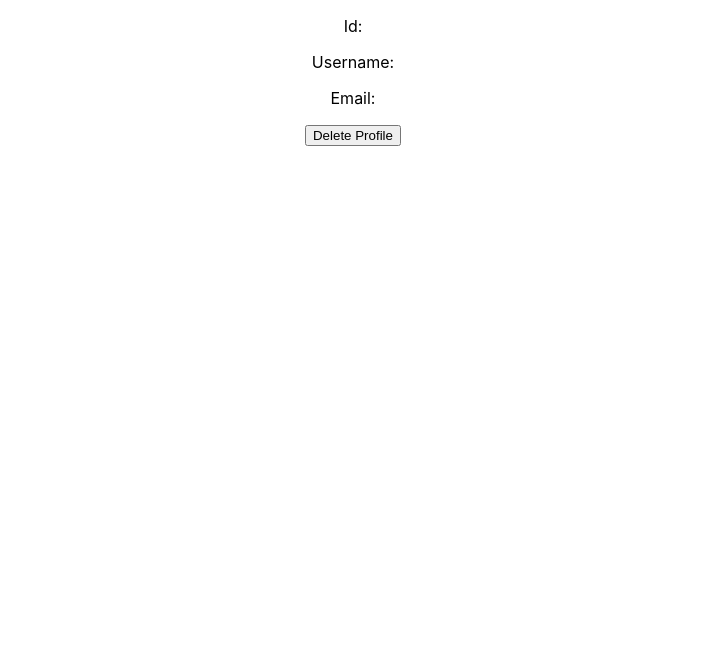
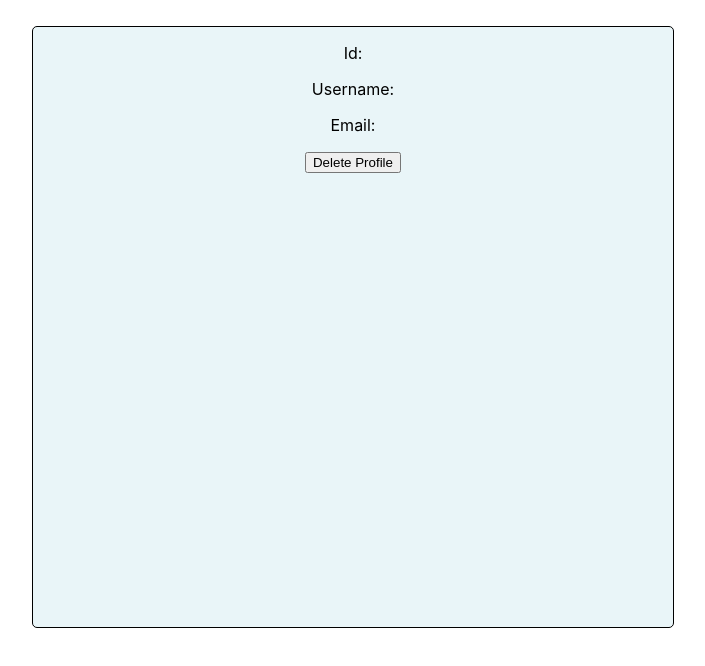
Before and after one commit to build-week-ft-School-in-the-Cloud/Front-End, a React (Create React App) app in the folder school-in-the-cloud-fe/: page /student-profile/1 in a window 1280 px wide. Shown: the top 666 px of the page, without its empty margins (287-992 px from the left). Built offline with nearby package versions, Linux system fonts and the light colour scheme; no server answers.

Commit message:
added some styling

```diff
--- a/school-in-the-cloud-fe/src/App.css
+++ b/school-in-the-cloud-fe/src/App.css
@@ -1,5 +1,7 @@
 .App {
   text-align: center;
+  background-color:#50BDE4;
+  height:100%;
 }
 
 .App-logo {
@@ -28,6 +30,12 @@
   color: #61dafb;
 }
 
+input {
+  width:15%;
+  background-color: #e9f5f8;
+  height:5%;
+}
+
 @keyframes App-logo-spin {
   from {
     transform: rotate(0deg);
--- a/school-in-the-cloud-fe/src/components/AllLoginForms/AdminLoginForm.js
+++ b/school-in-the-cloud-fe/src/components/AllLoginForms/AdminLoginForm.js
@@ -37,7 +37,6 @@ const AdminLoginForm = () => {
                 console.log(`response`, response)
                 localStorage.setItem('token', response.data.token)
                 history.push('/api/admin/users')
-
             })
 
             .catch(error => {
--- a/school-in-the-cloud-fe/src/components/AllLoginForms/StudentLoginForm.js
+++ b/school-in-the-cloud-fe/src/components/AllLoginForms/StudentLoginForm.js
@@ -48,7 +48,7 @@ const StudentLoginForm = () => {
 
 
     return (
-        <section>
+        <section className='studentWelcomePage'>
             <Link to="/">Go Back</Link>
 
             <header>
@@ -57,7 +57,7 @@ const StudentLoginForm = () => {
             </header>
 
             <form onSubmit={login}>
-                <label htmlFor="username">Username: </label>
+                <label htmlFor="username">Username:</label>
                 <input
                     type="text"
                     name="username"
--- a/school-in-the-cloud-fe/src/components/Dashboard.js
+++ b/school-in-the-cloud-fe/src/components/Dashboard.js
@@ -2,11 +2,6 @@ import React, {useEffect, useState} from 'react';
 import { axiosWithAuth } from '../utils/axiosWithAuth';
 import StudentCard from '../components/StudentCard';
 import {Link, useHistory} from 'react-router-dom';
-import StudentProfile from '../components/StudentProfile';
-
-// const initialState={
-//     users=[]
-// }
 
 
 
--- a/school-in-the-cloud-fe/src/components/StudentCard.js
+++ b/school-in-the-cloud-fe/src/components/StudentCard.js
@@ -1,13 +1,14 @@
 
 
 import React from 'react';
+import '../App.css';
 
 const StudentCard = (props) => {
     console.log(`props --->`, props)
 
 
     return (
-        <div>
+        <div className="studentCard">
             <p>Id:{props.student.id}</p>
             <p>Username:{props.student.username}</p>
             <p>Email:{props.student.email}</p>
--- a/school-in-the-cloud-fe/src/components/StudentProfile.js
+++ b/school-in-the-cloud-fe/src/components/StudentProfile.js
@@ -2,6 +2,7 @@
 import React, { useEffect, useState } from 'react';
 import { useParams, useHistory } from 'react-router-dom';
 import { axiosWithAuth } from '../utils/axiosWithAuth';
+import '../App.css';
 
 
 
@@ -40,7 +41,7 @@ const StudentProfile = (props) => {
 
 
     return (
-        <div>
+        <div className='studentProfile'>
             <p>Id:{user.id}</p>
             <p>Username:{user.username}</p>
             <p>Email:{user.email}</p>
--- /dev/null
+++ b/school-in-the-cloud-fe/src/components/WelcomePageComponents/StyleComponents.css
@@ -0,0 +1,28 @@
+.welcomePage {
+    background-color:white;
+
+}
+
+.registerSelect {
+    margin-bottom:5%;
+    width:15%;
+}
+
+.studentCard {
+    background-color: #e9f5f8;
+    width:25%;
+    margin: 0 auto;
+    border: 1px solid black;
+    border-radius: 5px;
+    margin-top:0%;
+}
+
+.studentProfile {
+    background-color: #e9f5f8;
+    width:50%;
+    min-height:75vh;
+    margin: 0 auto;
+    border: 1px solid black;
+    border-radius: 5px;
+    margin-top:2%;
+}
--- a/school-in-the-cloud-fe/src/components/WelcomePageComponents/WelcomePage.js
+++ b/school-in-the-cloud-fe/src/components/WelcomePageComponents/WelcomePage.js
@@ -10,7 +10,7 @@ import StudentSignUpForm from '../AllSignUpForms/StudentSignUpForm';
 import VolunteerSignUpForm from '../AllSignUpForms/VolunteerSignUpForm';
 
 import StudentProfile from '../../components/StudentProfile';
-
+import './StyleComponents.css';
 import {Route} from 'react-router-dom';
 import WelcomePageRoutes from '../WelcomePageComponents/WelcomePageRoutes';
 
@@ -19,7 +19,7 @@ import WelcomePageRoutes from '../WelcomePageComponents/WelcomePageRoutes';
 
 function WelcomePage() {
     return (
-        <section>
+        <section className='welcomePage'>
             <Route exact path="/" component={WelcomePageRoutes}/>
             <Route exact path='/api/admin/login' component={AdminLoginForm}/>
             <Route exact path='/api/auth/login' component={StudentLoginForm}/>
--- a/school-in-the-cloud-fe/src/components/WelcomePageComponents/WelcomePageRoutes.js
+++ b/school-in-the-cloud-fe/src/components/WelcomePageComponents/WelcomePageRoutes.js
@@ -1,5 +1,6 @@
 import React from 'react';
 import { useHistory } from 'react-router-dom';
+import './StyleComponents.css';
 
 const initialState = {
     selectOption: {
@@ -31,9 +32,9 @@ function WelcomePageRoutes() {
     return (
         <section className="Navbar-Intro">
             <div>
-                <h2>Welcome to the School in the Cloud!</h2>
+                <h2 className='welcomeHeader'>Welcome to the School in the Cloud!</h2>
                 <p>Already have an account? Select one of the following to log in.</p>
-                <select onChange={takeMeToLogin}>
+                <select className="registerSelect" onChange={takeMeToLogin}>
                     <option value=''>Select</option>
                     <option value={selectOption.student}>Student</option>
                     <option value={selectOption.volunteer}>Volunteer</option>
@@ -47,7 +48,7 @@ function WelcomePageRoutes() {
             <div>
                 <h2>Don't have an account and need to register?</h2>
                 <p>Select one to register</p>
-                <select onChange={takeMeToRegister}>
+                <select className="registerSelect" onChange={takeMeToRegister}>
                     <option value=''>Select</option>
                     <option value={selectOption.student}>Student</option>
                     <option value={selectOption.volunteer}>Volunteer</option>
```
Also changed, not shown: school-in-the-cloud-fe/src/utils/getToken.js (deleted), school-in-the-cloud-fe/src/utils/getUser.js (deleted), school-in-the-cloud-fe/src/utils/index.js (deleted).
